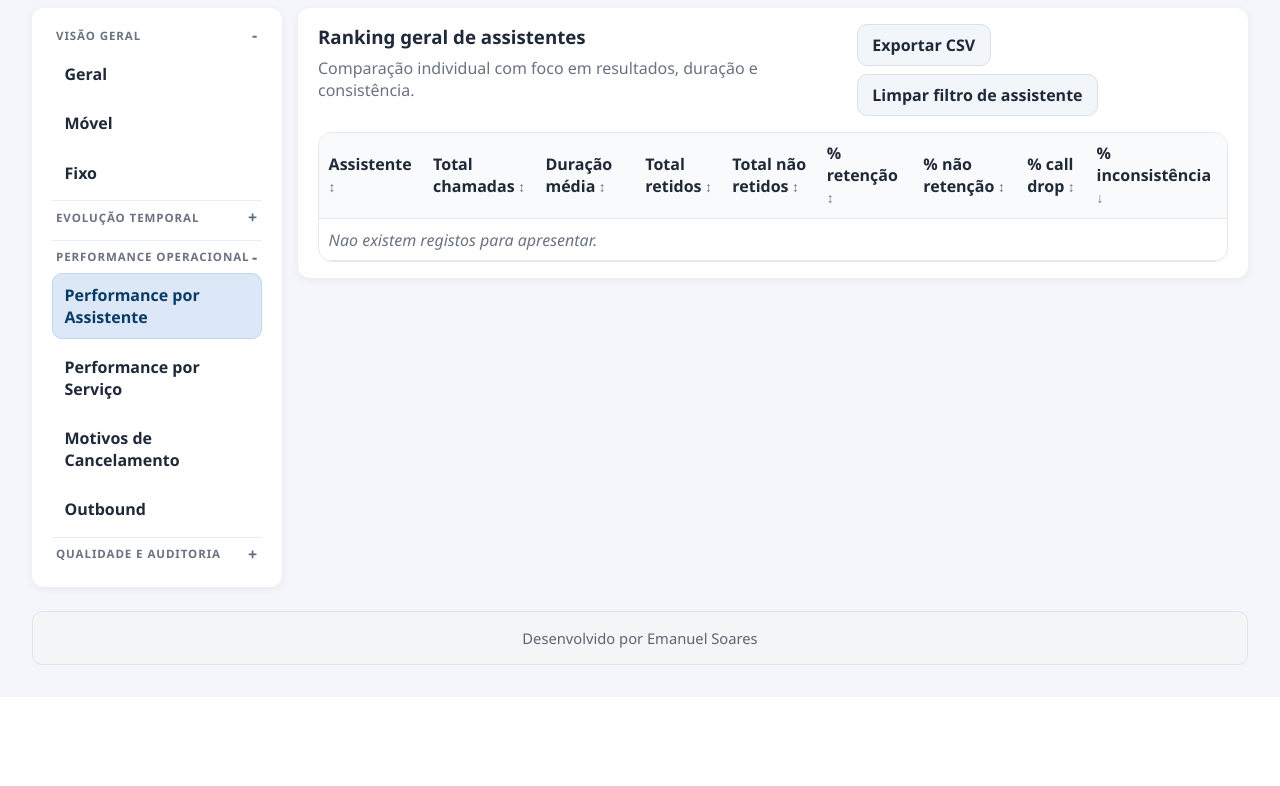
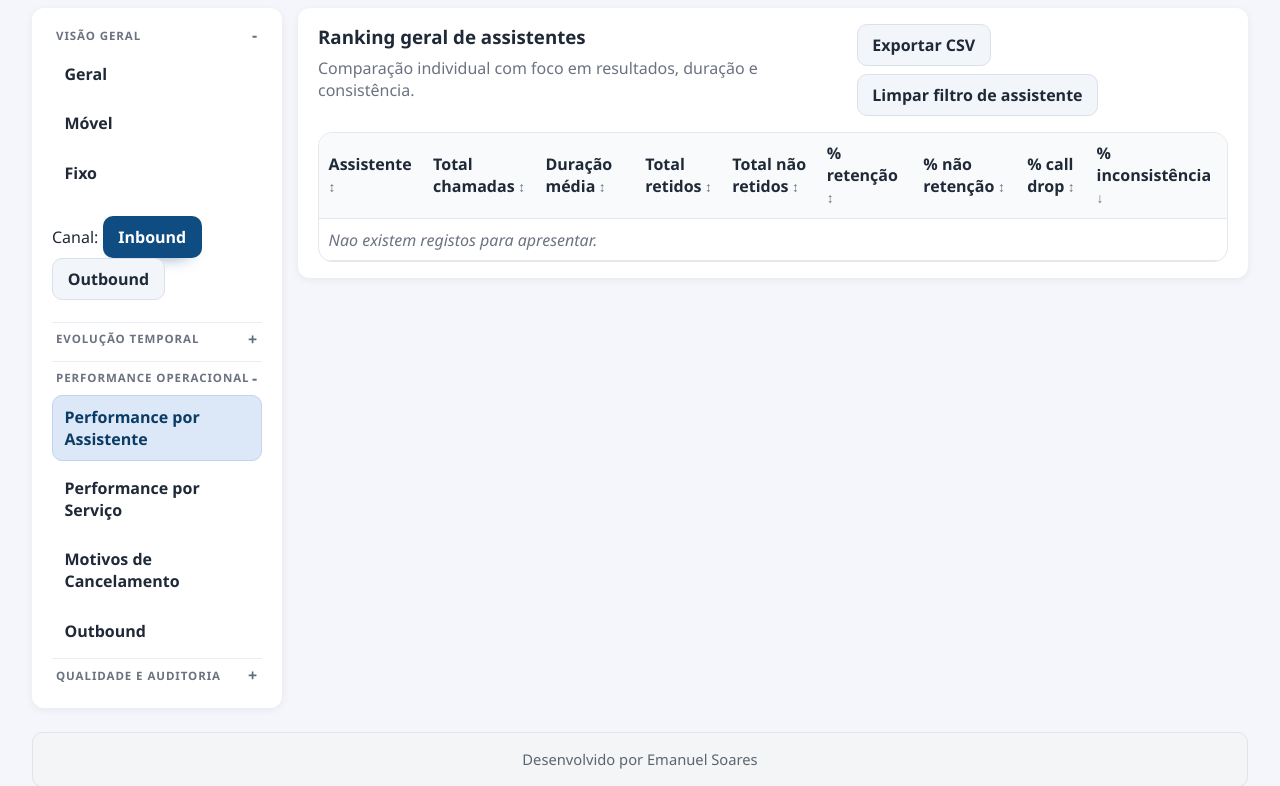
Before and after one commit to emanuelsoares97/dashboard, a Django app: page /dashboards/assistants/ in a window 1280 px wide, after a click on "VISÃO GERAL". Shown: the part 349-1135 px from the top of the page. Before the commit the page ends 1014 px from the top, so only its background shows below. Run offline with Django 5.2, Linux system fonts and the light colour scheme; the visitor is signed in with stand-in values (Sample User, id 1); data that the repository does not hold is empty.

Commit message:
adicionado canal in+out

```diff
--- a/apps/dashboards/views/helpers.py
+++ b/apps/dashboards/views/helpers.py
@@ -68,7 +68,7 @@ def _parse_optional_int(raw_value):
         return None
 
 
-def _resolve_filters(request, *, force_assistant_name=None):
+def _resolve_filters(request, *, force_assistant_name=None, channel=None):
     """Extrai e normaliza os filtros globais usados em todas as paginas."""
     granularity = request.GET.get('period', '').strip().lower()
     if granularity not in {'day', 'week', 'month'}:
@@ -84,6 +84,17 @@ def _resolve_filters(request, *, force_assistant_name=None):
     churn_reason_id_raw = request.GET.get('churn_reason_id', '').strip()
     final_outcome_id_raw = request.GET.get('final_outcome_id', '').strip()
     start_date, end_date = _resolve_date_range(start_date_raw, end_date_raw, date_preset)
+
+    # Recebe channel já normalizado e define queryset_source
+    if channel is None:
+        channel = 'inbound'
+    queryset_source = 'outbound' if channel == 'outbound' else 'inbound'
+
+    if queryset_source == 'inbound':
+        subcategory_exclude_values = DEFAULT_EXCLUDED_SUBCATEGORY_FILTERS
+    else:
+        subcategory_exclude_values = None
+
     return {
         'period': granularity,
         'assistant_name': assistant_name,
@@ -100,8 +111,8 @@ def _resolve_filters(request, *, force_assistant_name=None):
         'retention_action_id': None,
         'final_outcome_id': _parse_optional_int(final_outcome_id_raw),
         'subcategory_exact_values': None,
-        'subcategory_exclude_values': DEFAULT_EXCLUDED_SUBCATEGORY_FILTERS,
-        'queryset_source': 'inbound',
+        'subcategory_exclude_values': subcategory_exclude_values,
+        'queryset_source': queryset_source,
     }
 
 
--- a/apps/dashboards/views/pages.py
+++ b/apps/dashboards/views/pages.py
@@ -105,7 +105,13 @@ def _render_overview_segment(request, *, active_section):
         return assistant_redirect
 
     segment_config = OVERVIEW_SEGMENTS[active_section]
-    filters = _resolve_filters(request, force_assistant_name='')
+    # 1. Ler e validar channel do query param
+    channel = request.GET.get('channel', 'inbound').strip().lower()
+    if channel not in ('inbound', 'outbound'):
+        channel = 'inbound'
+
+    # 2. Passar channel já normalizado ao helper
+    filters = _resolve_filters(request, force_assistant_name='', channel=channel)
     filters['subcategory_exact_values'] = segment_config['subcategory_exact_values']
     payload = _build_dashboard_payload_from_filters(filters)
     if segment_config['overview_tab'] == 'mobile':
@@ -119,6 +125,7 @@ def _render_overview_segment(request, *, active_section):
     )
     context['overview_tab'] = segment_config['overview_tab']
     context['is_mobile_overview'] = segment_config['overview_tab'] == 'mobile'
+    context['channel'] = channel
     return render(request, 'dashboards/overview.html', context)
 
 
--- a/templates/dashboards/layout.html
+++ b/templates/dashboards/layout.html
@@ -126,9 +126,14 @@
             <details class="dashboard-menu-group" {% if active_section == 'overview' or active_section == 'overview_mobile' or active_section == 'overview_fixed' %}open{% endif %}>
                 <summary class="dashboard-menu-group-title">Visão Geral</summary>
                 <div class="dashboard-menu-group-links">
-                    <a class="dashboard-menu-link {% if active_section == 'overview' %}is-active{% endif %}" href="{% url 'dashboards:overview' %}">Geral</a>
-                    <a class="dashboard-menu-link {% if active_section == 'overview_mobile' %}is-active{% endif %}" href="{% url 'dashboards:overview_mobile' %}">Móvel</a>
-                    <a class="dashboard-menu-link {% if active_section == 'overview_fixed' %}is-active{% endif %}" href="{% url 'dashboards:overview_fixed' %}">Fixo</a>
+                    <a class="dashboard-menu-link {% if active_section == 'overview' %}is-active{% endif %}" href="{% url 'dashboards:overview' %}?channel={{ channel|default:'inbound' }}">Geral</a>
+                    <a class="dashboard-menu-link {% if active_section == 'overview_mobile' %}is-active{% endif %}" href="{% url 'dashboards:overview_mobile' %}?channel={{ channel|default:'inbound' }}">Móvel</a>
+                    <a class="dashboard-menu-link {% if active_section == 'overview_fixed' %}is-active{% endif %}" href="{% url 'dashboards:overview_fixed' %}?channel={{ channel|default:'inbound' }}">Fixo</a>
+                            <div class="dashboard-channel-switcher" style="margin: 1rem 0;">
+                                <span>Canal:</span>
+                                <a class="btn btn-sm {% if channel == 'inbound' or not channel %}btn-primary{% else %}btn-secondary{% endif %}" href="?channel=inbound">Inbound</a>
+                                <a class="btn btn-sm {% if channel == 'outbound' %}btn-primary{% else %}btn-secondary{% endif %}" href="?channel=outbound">Outbound</a>
+                            </div>
                 </div>
             </details>
 
```
